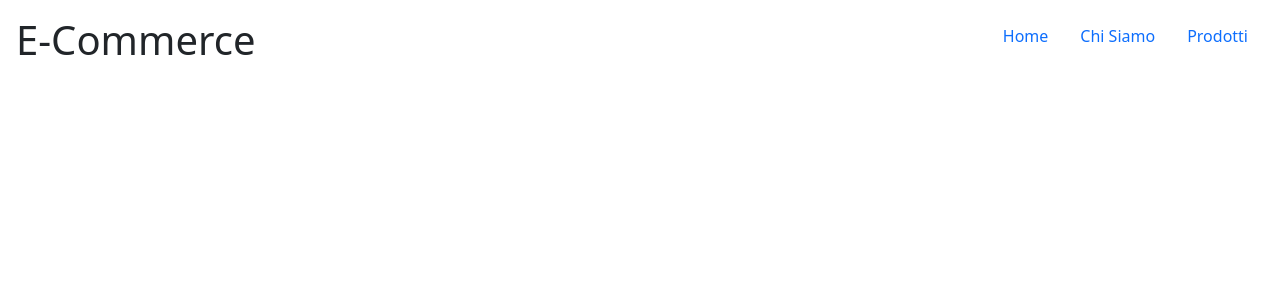
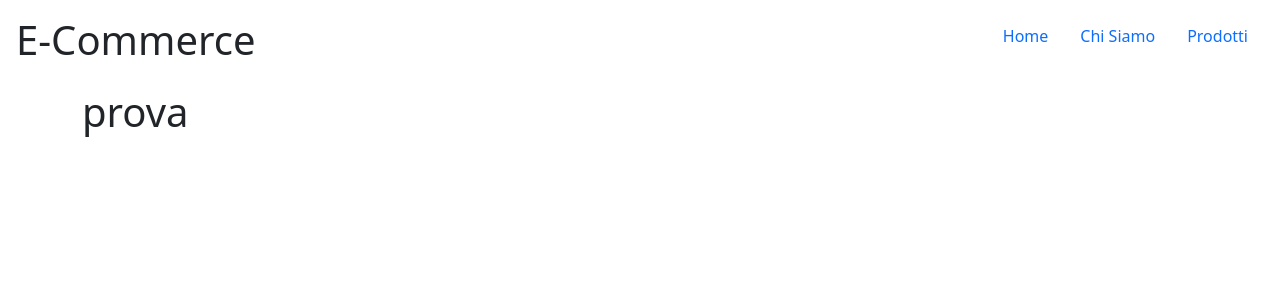
Before and after one commit to matteovecchio04/react-router, a React (Vite) app: page /prodotti in a window 1280 px wide. Shown: the top 300 px of the page. Built offline with nearby package versions, Linux system fonts and the light colour scheme.

Commit message:
link prodotti successfully, i now have to work on the axios call + logic

```diff
--- a/src/App.jsx
+++ b/src/App.jsx
@@ -2,6 +2,7 @@ import { BrowserRouter, Routes, Route, Link } from "react-router-dom"
 import Navbar from "./Components/Navbar"
 import Home from "./Components/Home"
 import ChiSiamo from "./Components/ChiSiamo"
+import Prodotti from "./Components/Prodotti"
 
 export default function App() {
 
@@ -13,6 +14,7 @@ export default function App() {
           <Routes>
             <Route path="/" element={<Home />} />
             <Route path="/chi-siamo" element={<ChiSiamo />} />
+            <Route path="/prodotti" element={<Prodotti />} />
           </Routes>
         </div>
       </BrowserRouter>
--- /dev/null
+++ b/src/Components/Prodotti.jsx
@@ -0,0 +1,7 @@
+export default function Prodotti() {
+    return (
+        <div>
+            <h1>prova</h1>
+        </div>
+    )
+}
```
